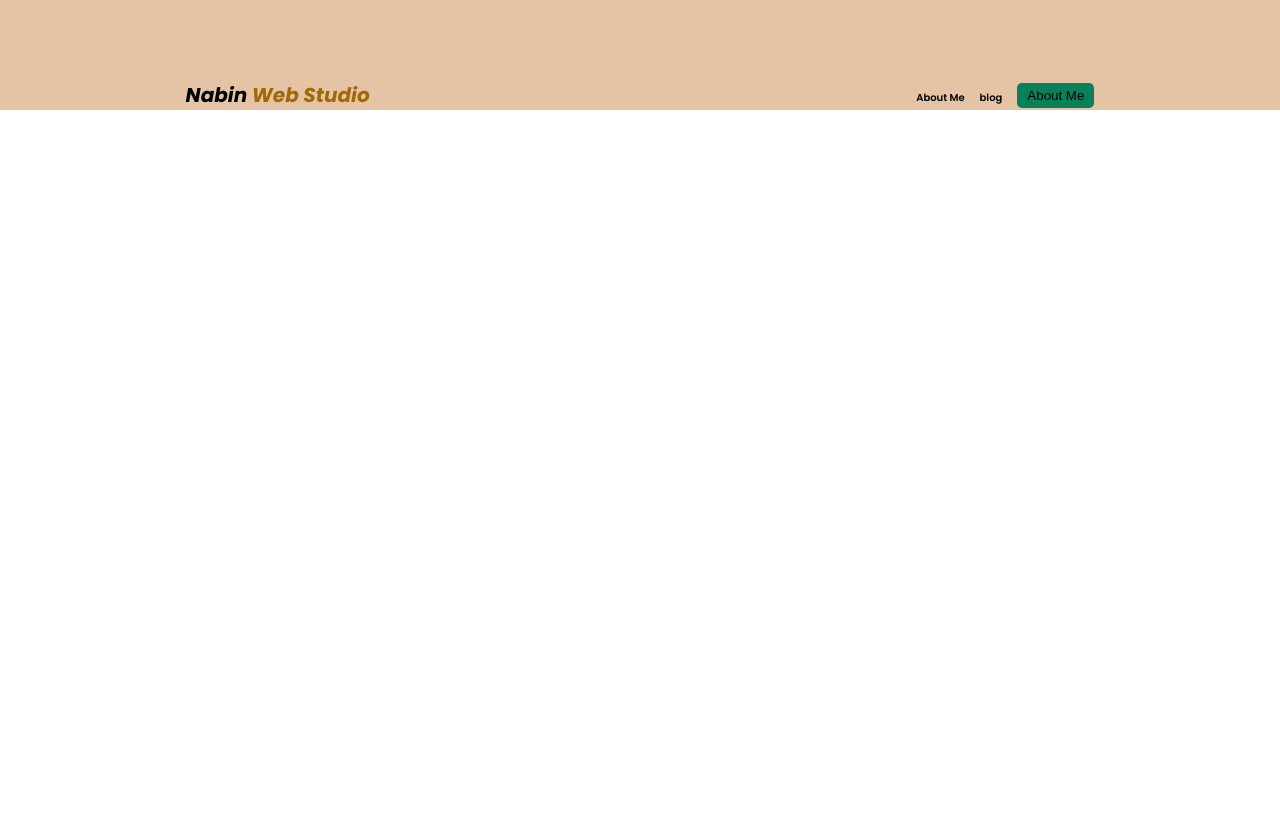
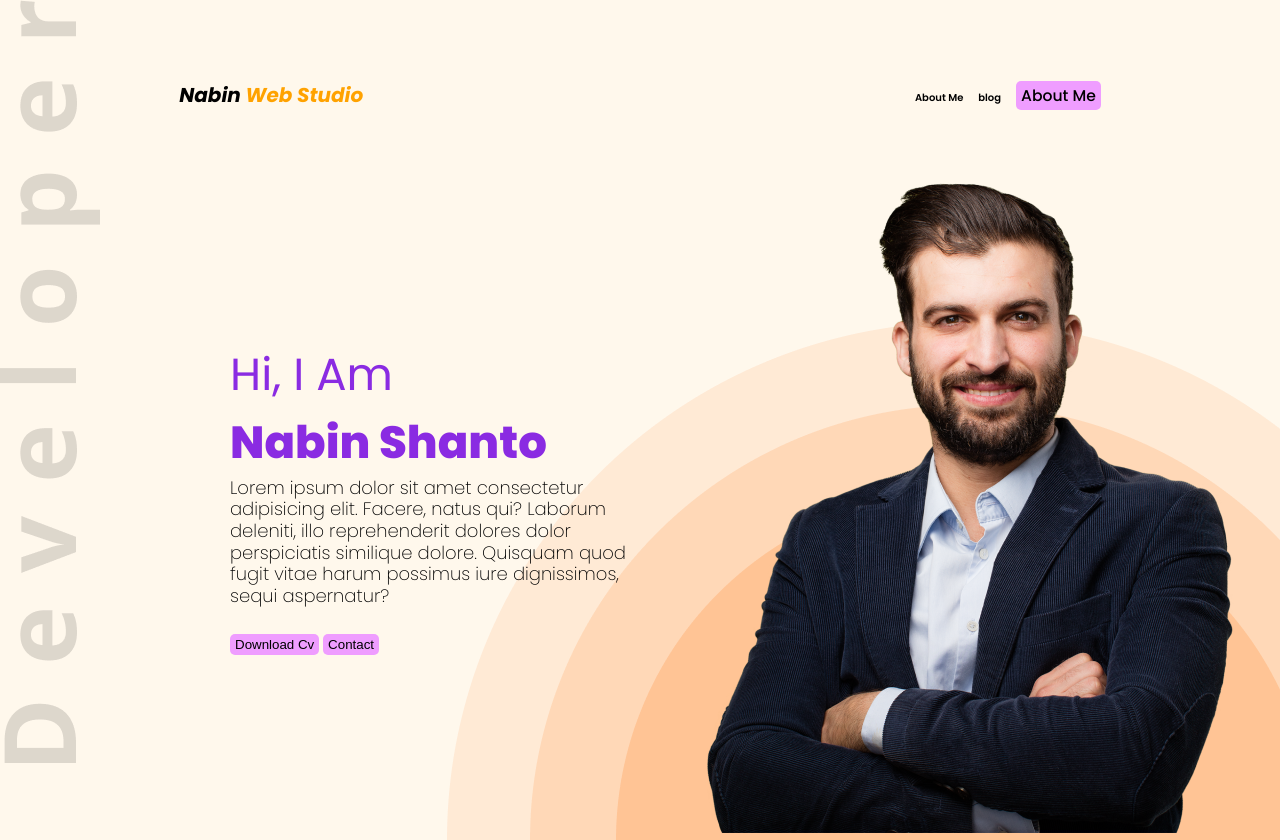
Before and after one commit to Eyenoon-Nabin/My-Portfolio-Project, a plain HTML site: page index.html in a window 1280 px wide. Before the commit the page ends 800 px from the top, so only its background shows below. Drawn offline with Linux system fonts and the light colour scheme.

Commit message:
made mistake

```diff
--- a/index.html
+++ b/index.html
@@ -18,9 +18,25 @@
         <ul class="menu">
             <li><a href="http://">About Me</a></li>
             <li><a href="http://">blog</a></li>
-            <li><button class="btn">About Me</button></li>
+            <li><button class="btn"><h3 class="poppins-medium">About Me</h3> </button></li>
         </ul>
         </nav>
+
+        <section id="banner">
+            <div class="banner-content">
+                <h4>Hi, I Am</h4>
+                <h1>Nabin Shanto</h1>
+                <p>Lorem ipsum dolor sit amet consectetur adipisicing elit. Facere, natus qui? Laborum deleniti, illo reprehenderit dolores dolor perspiciatis similique dolore. Quisquam quod fugit vitae harum possimus iure dignissimos, sequi aspernatur?</p>
+           <br>
+            <div>
+                <button class="btn">Download Cv</button>
+                <button class="btn">Contact</button>
+            </div>
+            </div>
+            <div class="banner-image">
+                <img src="images/hardy.png" alt="">
+            </div>
+        </section>
     </header>
 
 </body>
--- a/style.css
+++ b/style.css
@@ -1,7 +1,10 @@
+
 * {
   margin: 0;
   padding: 0;
   box-sizing: border-box;
+}
+
 
 .poppins-thin {
   font-family: "Poppins", sans-serif;
@@ -111,29 +114,36 @@
   font-style: italic;
 }
 
-.logo h3{
-font-size: 20px;
-font-weight: bold;
+
+.logo h3 {
+  font-size: 20px;
+  font-weight: bold;
 }
-.orenge{
-  color: rgb(160, 105, 4);
-  border: 8px black;
+
+
+.orenge {
+  color: rgb(255, 162, 0);
 }
-header{
-  background-color: rgb(228, 196, 164);
-  width: auto;
-  align-content: center;
+
+
+header {
+  background-color: rgb(240, 228, 217);
+  background: url("../images/developer.png") , url("../images/header_bg.png"),rgb(255, 248, 236);
+  background-position: top left, bottom right;
+  background-repeat: no-repeat;
   padding-top: 80px;
 }
+
+
 nav {
-  width: 71%;
-  max-width: 1140px;
-  padding: auto;
-  margin: 0px auto;
+  width: 72%;
+  max-width: 1912px;
+  margin: 0 auto;
   display: flex;
-  justify-content: space-between ;
+  justify-content: space-between;
   align-items: center;
 }
+
 nav .menu {
   display: flex;
   list-style-type: none;
@@ -142,16 +152,47 @@ nav .menu {
   text-decoration: none;
   align-items: center;
 }
+
 nav .menu a {
   font-size: 10px;
   color: #000;
   text-decoration: none;
+}
 
-}
-.btn{
-  background-color: rgb(8, 128, 88);
+
+.btn {
+  background-color: rgb(239, 157, 255);
   border: none;
   border-radius: 5px;
-  padding: 5px 10px;
-  size-adjust: initial;
+  padding: 3px 5px;
+  cursor: pointer;
 }
+
+
+#banner {
+  max-width: 1140px;
+  margin: 47px 38px 0 230px;
+  display: flex;
+  justify-content: space-between;
+  align-items: center;
+}
+#banner .banner-content h4 {
+  font-size: 45px;
+  font-weight: 400;
+  color: blueviolet;
+}
+#banner .banner-content h1 {
+  font-size: 45px;
+  font-weight: 800;
+  color: blueviolet;
+}
+#banner .banner-content p {
+  font-size: 18px;
+  font-weight: 200;
+  line-height: 1.2;
+  color: rgb(0, 0, 0);
+}
+#banner .banner-content {
+  max-width: 585px;
+  vertical-align: middle;
+}
```
Also changed, not shown: images/developer.png (added), images/hardy.png (added), images/header_bg.png (added), images/icons/facebook.png (added), images/icons/insta.png (added), images/icons/js.png (added), images/icons/mongo.png (added), images/icons/nodejs.png (added), images/icons/react.png (added), images/icons/twitter.png (added).
